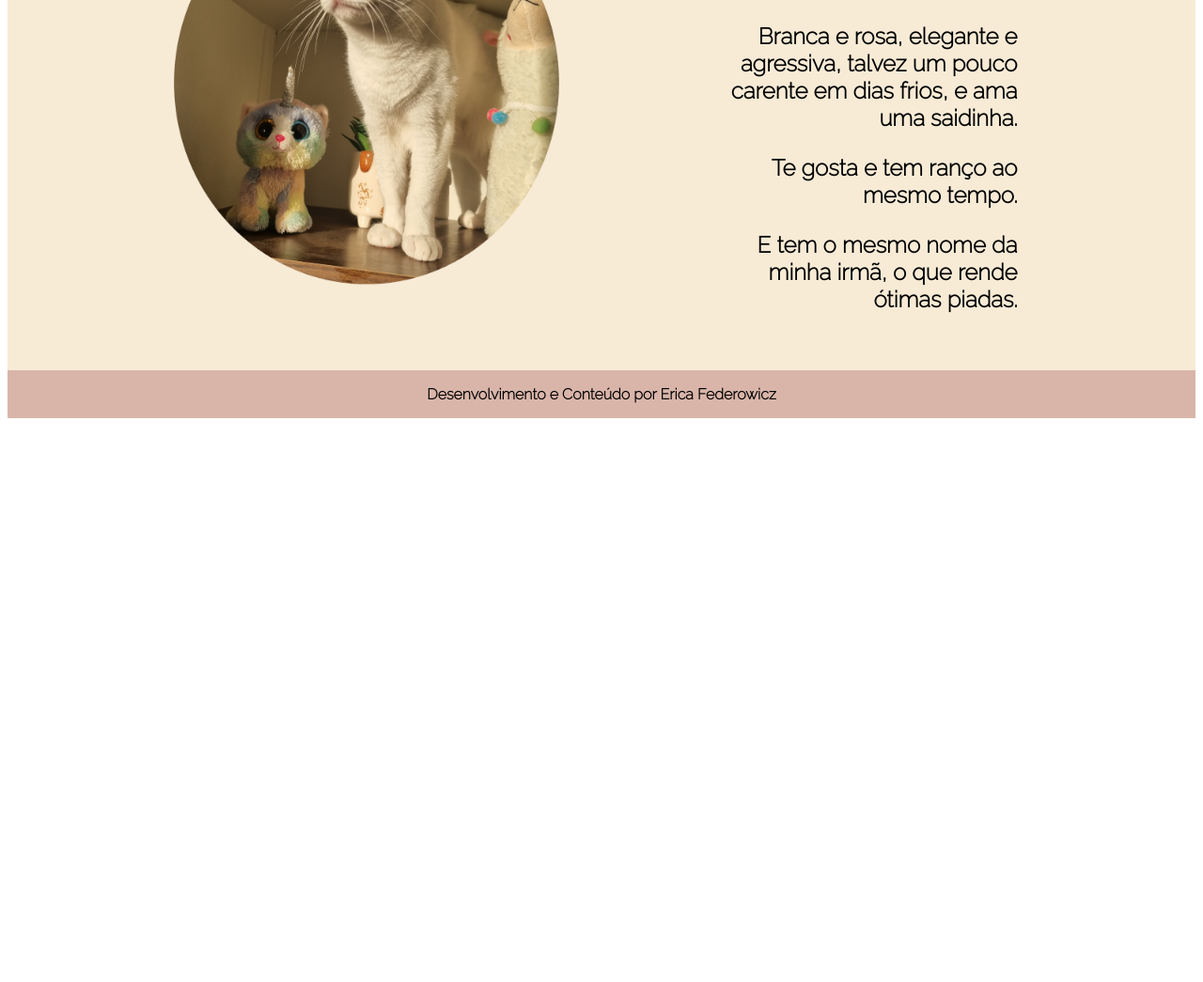
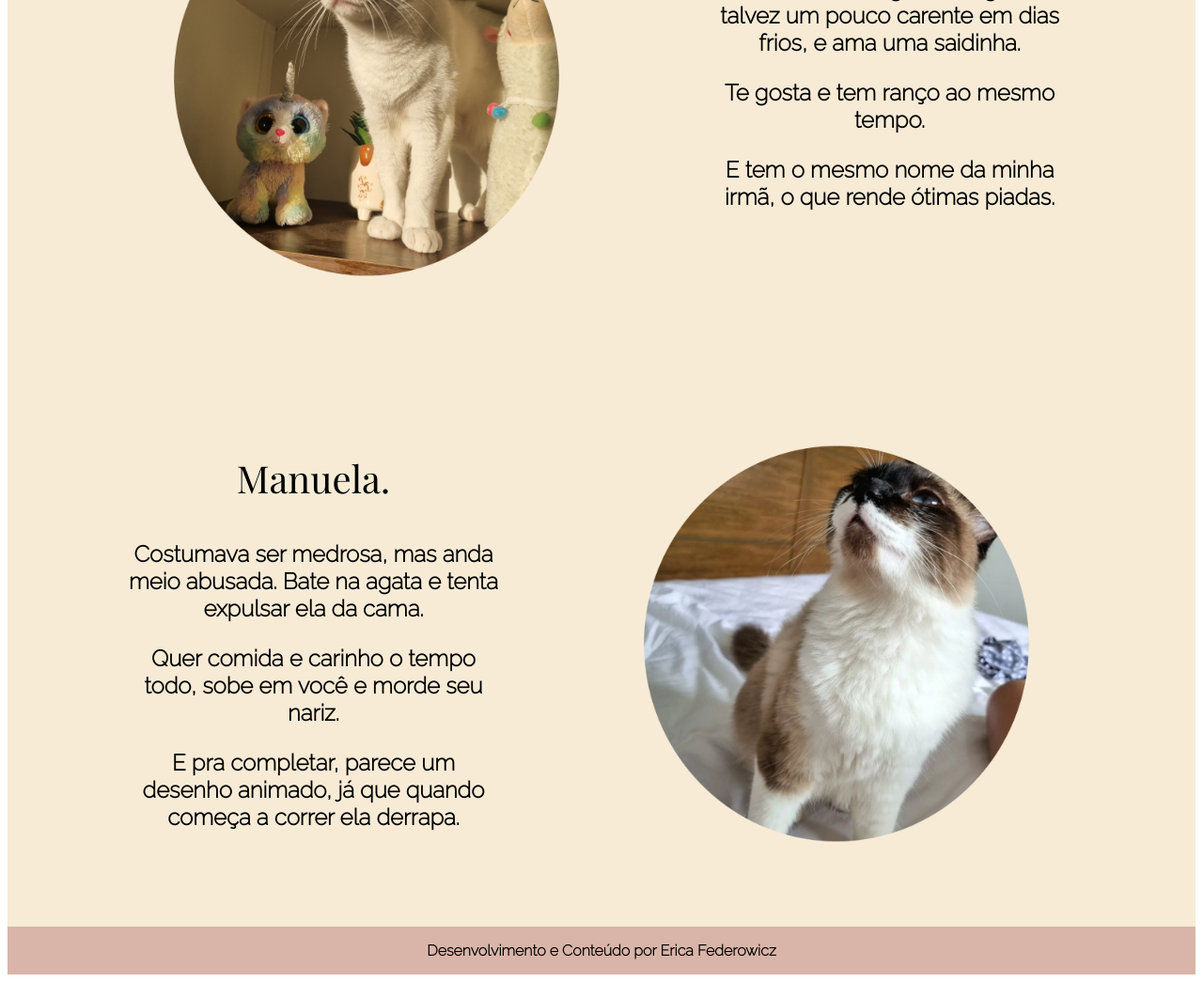
Before and after one commit to EricaFederowicz/blog, a plain HTML site: page gatos.html in a window 1280 px wide. Shown: the part 324-1369 px from the top of the page at 94% size. Before the commit the page ends 800 px from the top, so only its background shows below. Drawn offline with nearby package versions, Linux system fonts and the light colour scheme.

Commit message:
Add files via upload

```diff
--- a/gatos.html
+++ b/gatos.html
@@ -28,6 +28,15 @@
             <h3 class="body_texto">E tem o mesmo nome da minha irmã, o que rende ótimas piadas.</h3>
         </section>
     </section>
+    <section class="body">
+        <section class="body_texto">
+            <h1 class="body_texto_titulo">Manuela.</h1>
+            <h3 class="body_texto">Costumava ser medrosa, mas anda meio abusada. Bate na agata e tenta expulsar ela da cama.</h3>
+            <h3 class="body_texto">Quer comida e carinho o tempo todo, sobe em você e morde seu nariz.</h3>
+            <h3 class="body_texto">E pra completar, parece um desenho animado, já que quando começa a correr ela derrapa.</h3>
+        </section>
+        <img  class="body_imagem" src="assets/manuela.png">
+    </section>
 </body>
 <footer class="rodape">
     <p class="rodape_texto">Desenvolvimento e Conteúdo por Erica Federowicz</p>
--- a/style.css
+++ b/style.css
@@ -56,7 +56,7 @@
     flex-direction: row;
     padding-top: 3%;
     padding-left: 10%;
-    padding-right: 15%;
+    padding-right: 10%;
     padding-bottom: 3%;
     gap: 10%;
 }
@@ -69,7 +69,7 @@
     font-family: 'Playfair Display', sans-serif;
     color: var(--cor-quatro);
     font-size: 40px;
-    text-align: right;
+    text-align: center;
     padding-top: 5%;
     font-weight: 400;
 }
@@ -77,7 +77,7 @@
 .body_texto {
     font-family: 'Raleway', sans-serif;
     color: var(--cor-quatro);
-    text-align: right;
+    text-align: center;
     font-size: 24px;
 }
 
```
Also changed, not shown: assets/manuela.png (added).
